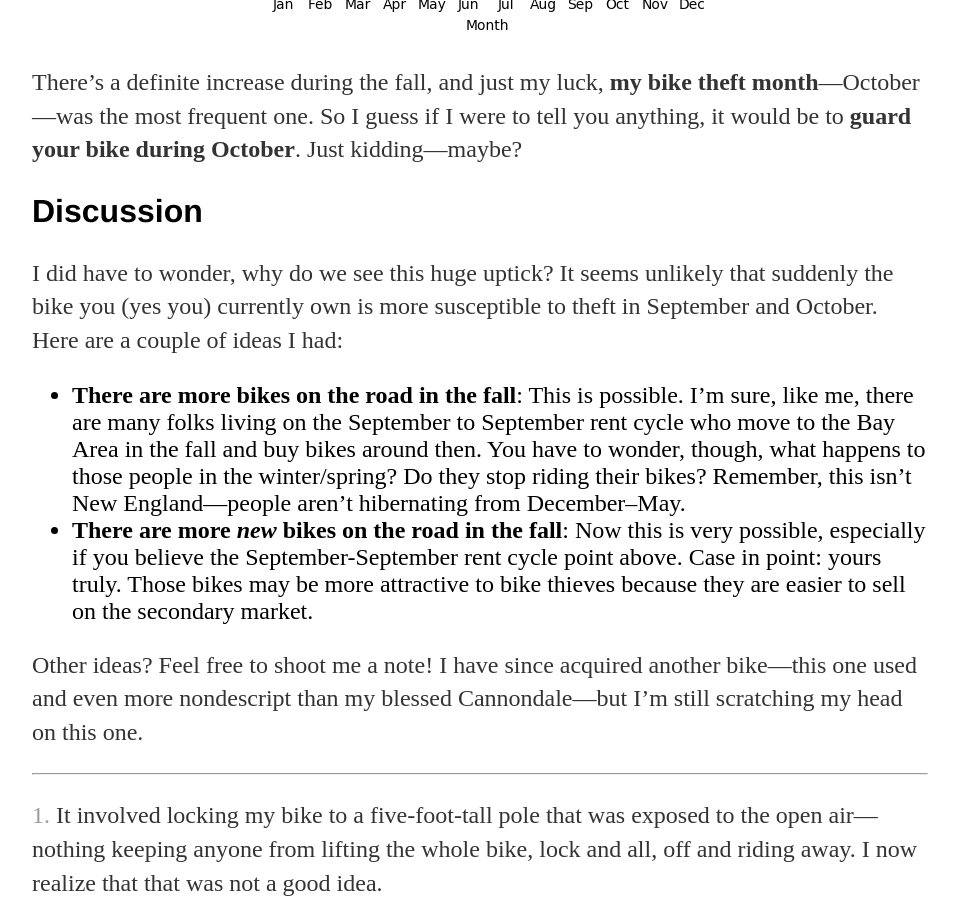
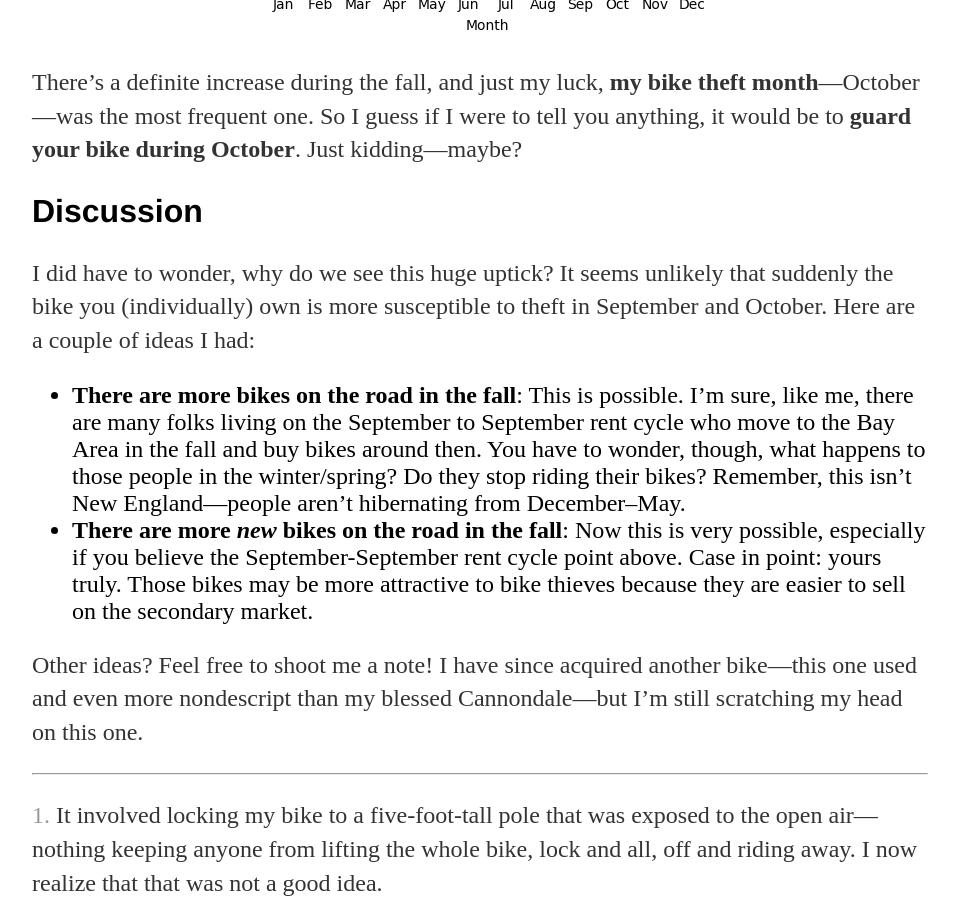
Before and after one commit to davidjwiner/davidjwiner.github.io, a Jekyll site: the page built from _posts/2016-10-31-bike-theft.markdown, in a window 1280 px wide and 900 px high, scrolled down 2744 px. Shown: the whole window, without its empty margins (160-1119 px from the left). Built offline with Jekyll 4.4.1, drawn with Linux system fonts in a browser that asks for light colours.

Commit message:
Updating grammar in bike theft post

```diff
--- a/_posts/2016-10-31-bike-theft.markdown
+++ b/_posts/2016-10-31-bike-theft.markdown
@@ -45,7 +45,7 @@ There's a definite increase during the fall, and just my luck, **my bike theft m
 Discussion
 ----------
 
-I did have to wonder, why do we see this huge uptick? It seems unlikely that suddenly the bike you (yes you) currently own is more susceptible to theft in September and October. Here are a couple of ideas I had:
+I did have to wonder, why do we see this huge uptick? It seems unlikely that suddenly the bike you (individually) own is more susceptible to theft in September and October. Here are a couple of ideas I had:
 
 - **There are more bikes on the road in the fall**: This is possible. I'm sure, like me, there are many folks living on the September to September rent cycle who move to the Bay Area in the fall and buy bikes around then. You have to wonder, though, what happens to those people in the winter/spring? Do they stop riding their bikes? Remember, this isn't New England---people aren't hibernating from December--May.
 - **There are more *new* bikes on the road in the fall**: Now this is very possible, especially if you believe the September-September rent cycle point above. Case in point: yours truly. Those bikes may be more attractive to bike thieves because they are easier to sell on the secondary market.
```
